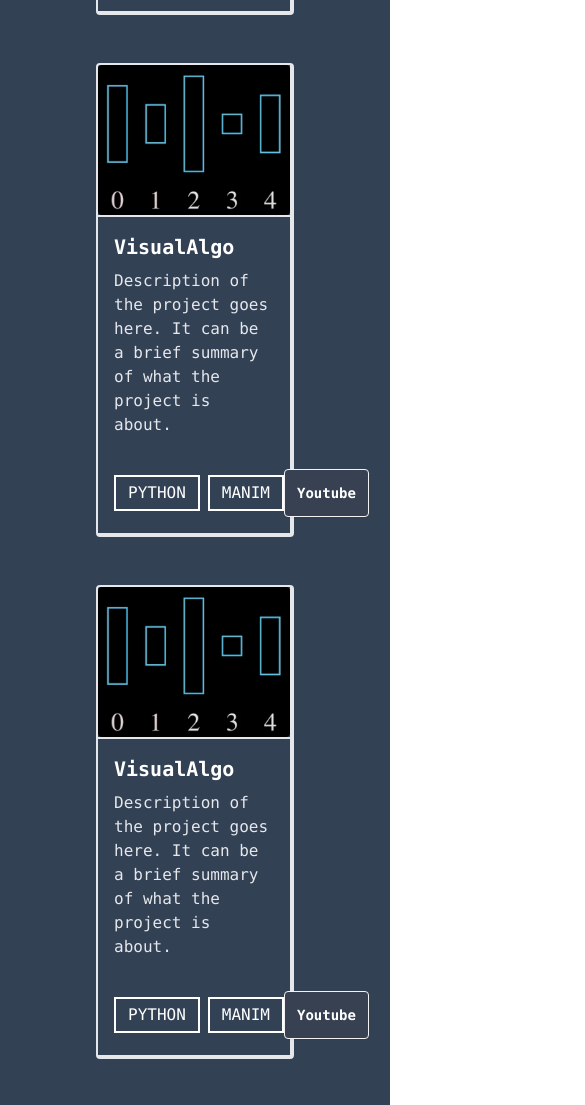
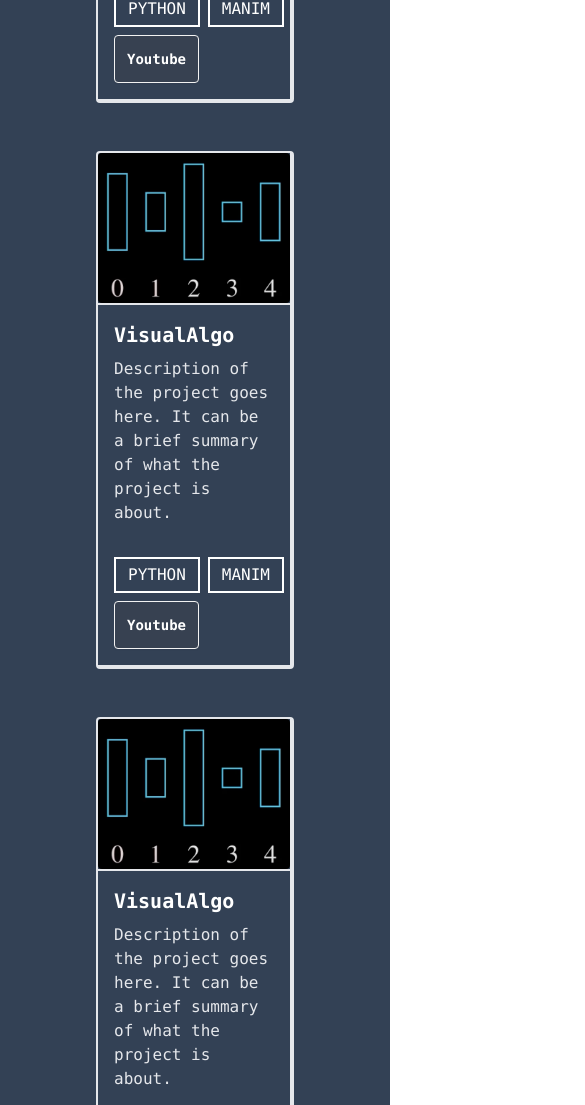
Before and after one commit to AnhadSachdeva/anhadsachdeva.github.io, a website: page index.html in a window 390 px wide. Shown: the part 2066-3171 px from the top of the page, 585 px wide, since content can reach past the window. Drawn offline with Linux system fonts and the light colour scheme.

Commit message:
fixed @media on sm screens

```diff
--- a/index.html
+++ b/index.html
@@ -154,17 +154,17 @@
             </div>
 
             <!-- Languages and Links -->
-            <div class="flex items-center justify-between p-4">
+            <div class="lg:flex items-center justify-between p-4">
               <ul class="flex gap-2">
                 <li class="border-2 border-white px-3 py-1">PYTHON</li>
                 <li class="border-2 border-white px-3 py-1">MANIM</li>
               </ul>
-              <a class="btn bg-gray-700 text-white px-3 py-1 rounded"
+              <a class="btn lg:mt-0 mt-2 bg-gray-700 text-white px-3 py-1 rounded"
                 href="https://www.youtube.com/watch?v=qmOqOyz63VU&list=PLwJIaHZ1LgAQIZnKj0_jHG-sQl0At2n77&pp=gAQBiAQB">Youtube</a>
             </div>
           </div>
         </div>
-
+        <!-- Project 2 -->
         <div class="border-2 border-r-4 border-b-4 rounded m-4">
           <!-- Image -->
           <div>
@@ -179,17 +179,17 @@
             </div>
 
             <!-- Languages and Links -->
-            <div class="flex items-center justify-between p-4">
+            <div class="lg:flex items-center justify-between p-4">
               <ul class="flex gap-2">
                 <li class="border-2 border-white px-3 py-1">PYTHON</li>
                 <li class="border-2 border-white px-3 py-1">MANIM</li>
               </ul>
-              <a class="btn bg-gray-700 text-white px-3 py-1 rounded"
+              <a class="btn lg:mt-0 mt-2 bg-gray-700 text-white px-3 py-1 rounded"
                 href="https://www.youtube.com/watch?v=qmOqOyz63VU&list=PLwJIaHZ1LgAQIZnKj0_jHG-sQl0At2n77&pp=gAQBiAQB">Youtube</a>
             </div>
           </div>
         </div>
-
+        <!-- Project 3 -->
         <div class="border-2 border-r-4 border-b-4 rounded m-4">
           <!-- Image -->
           <div>
@@ -204,17 +204,17 @@
             </div>
 
             <!-- Languages and Links -->
-            <div class="flex items-center justify-between p-4">
+            <div class="lg:flex items-center justify-between p-4">
               <ul class="flex gap-2">
                 <li class="border-2 border-white px-3 py-1">PYTHON</li>
                 <li class="border-2 border-white px-3 py-1">MANIM</li>
               </ul>
-              <a class="btn bg-gray-700 text-white px-3 py-1 rounded"
+              <a class="btn lg:mt-0 mt-2 bg-gray-700 text-white px-3 py-1 rounded"
                 href="https://www.youtube.com/watch?v=qmOqOyz63VU&list=PLwJIaHZ1LgAQIZnKj0_jHG-sQl0At2n77&pp=gAQBiAQB">Youtube</a>
             </div>
           </div>
         </div>
-
+        <!-- Project 4 -->
         <div class="border-2 border-r-4 border-b-4 rounded m-4">
           <!-- Image -->
           <div>
@@ -229,12 +229,12 @@
             </div>
 
             <!-- Languages and Links -->
-            <div class="flex items-center justify-between p-4">
+            <div class="lg:flex items-center justify-between p-4">
               <ul class="flex gap-2">
                 <li class="border-2 border-white px-3 py-1">PYTHON</li>
                 <li class="border-2 border-white px-3 py-1">MANIM</li>
               </ul>
-              <a class="btn bg-gray-700 text-white px-3 py-1 rounded"
+              <a class="btn lg:mt-0 mt-2 bg-gray-700 text-white px-3 py-1 rounded"
                 href="https://www.youtube.com/watch?v=qmOqOyz63VU&list=PLwJIaHZ1LgAQIZnKj0_jHG-sQl0At2n77&pp=gAQBiAQB">Youtube</a>
             </div>
           </div>
@@ -246,9 +246,7 @@
     <div class="grid grid-cols-2">
       <div>
         <ul id="timeline" class="timeline timeline-vertical pt-20 pb-20 bg-white">
-
-
-
+          <!-- Timeline items -->
           <li>
             <div class="timeline-start">Jan 2024</div>
             <div class="timeline-middle">
@@ -262,7 +260,6 @@
               Programming Competition.</div>
             <hr />
           </li>
-
           <li>
             <hr />
             <div class="timeline-start">Feb 2023</div>
@@ -277,13 +274,15 @@
           </li>
         </ul>
       </div>
+
       <div class="bg-white pt-20 pb-20">
-        <svg class="ml-52" height="auto" width="auto" xmlns="http://www.w3.org/2000/svg">
+        <!-- SVG Container for Red Line -->
+        <svg id="timelineLine" class="pl-20 lg:ml-52" height="auto" width="auto" xmlns="http://www.w3.org/2000/svg">
           <line x1="0" y1="0" x2="0" y2="200" style="stroke:red;stroke-width:14" />
         </svg>
       </div>
+    </div>
 
-    </div>
   </div>
 
 
```
Also changed, not shown: root/index.js (line endings or trailing spaces), root/output.css.
